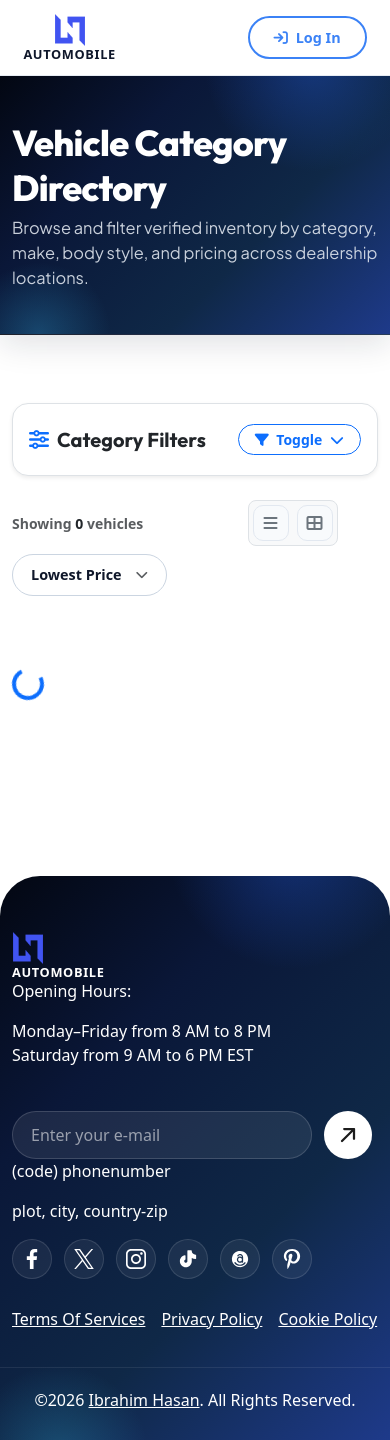
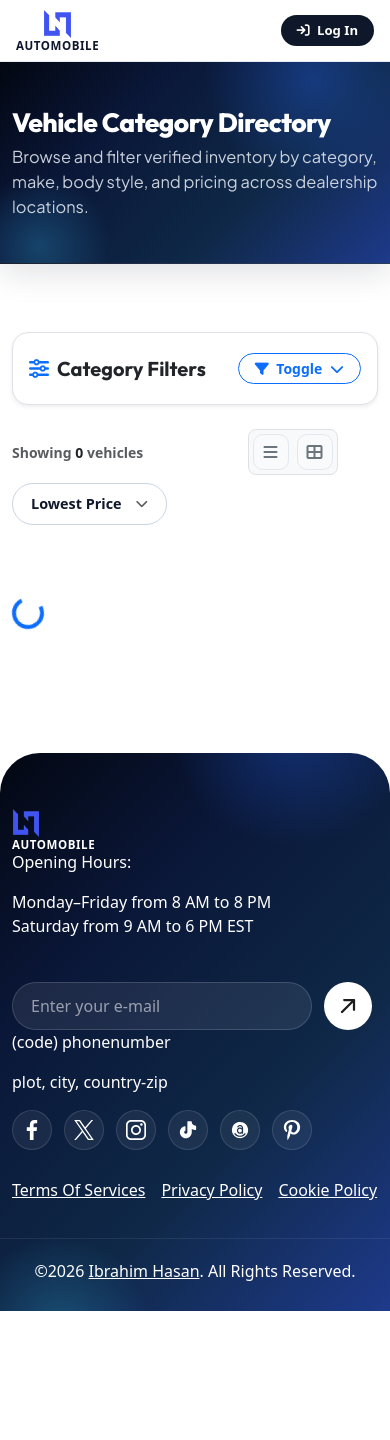
Before and after one commit to iriyasat/internship_django_project, a Django app: template project1/templates/ecommerce/catalog.html in a window 390 px wide. After the commit the page ends 1311 px from the top, so only its background shows below. Run offline with Django 5.2, Linux system fonts and the light colour scheme; the template is opened without the code that fills it, so the values that code supplies are empty; some libraries are stand-ins or nearby versions.

Commit message:
refactor: improve mobile responsiveness with global navbar scaling and updated pagination and catalog layouts

```diff
--- a/project1/static/assets/css/ecommerce.css
+++ b/project1/static/assets/css/ecommerce.css
@@ -102,14 +102,14 @@
 }
 
 .btn-nav-login {
-    padding: 9px 24px;
-    border: 2px solid var(--primary);
-    color: var(--primary);
-    border-radius: 50px;
+    padding: 8px 20px;
+    border-radius: 99px;
+    background: #0f172a;
+    color: #fff;
+    font-weight: 600;
+    font-size: 0.88rem;
     text-decoration: none;
-    font-weight: 700;
-    font-size: 0.9rem;
-    transition: all 0.25s;
+    transition: all 0.2s ease;
 }
 .btn-nav-login:hover {
     background: var(--primary);
@@ -536,34 +536,51 @@
     .grid-cols-2 { grid-template-columns: repeat(2, 1fr); }
     .grid-cols-1 { grid-template-columns: repeat(1, 1fr); }
 }
-@media (max-width: 576px) {
+@media (max-width: 767px) {
     .grid-cols-3, .grid-cols-2, .grid-cols-1 { grid-template-columns: repeat(1, 1fr); }
 }
 
 /* ─── Pagination Styles ─── */
 .pagination {
     display: flex;
-    gap: 8px;
+    gap: 6px;
+    flex-wrap: wrap;
+    justify-content: center;
     list-style: none;
     padding: 0;
+    margin: 20px 0;
 }
 .pagination__link {
-    width: 40px;
-    height: 40px;
-    border-radius: 50%;
+    min-width: 36px;
+    height: 36px;
+    padding: 0 10px;
+    border-radius: 18px;
     display: flex;
     align-items: center;
     justify-content: center;
     border: 1px solid #e2e8f0;
     color: #334155;
     font-weight: 700;
+    font-size: 0.88rem;
     text-decoration: none;
-    transition: all 0.2s;
+    transition: all 0.2s ease;
+    background: #ffffff;
 }
 .pagination__link.active, .pagination__link:hover {
     background: #2563eb;
     color: #ffffff;
     border-color: #2563eb;
+}
+@media (max-width: 576px) {
+    .pagination {
+        gap: 4px;
+    }
+    .pagination__link {
+        min-width: 30px;
+        height: 30px;
+        padding: 0 6px;
+        font-size: 0.78rem;
+    }
 }
 
 /* ─── Sleek Dark Footer ─── */
@@ -747,3 +764,49 @@
     list-style: none !important;
     list-style-type: none !important;
 }
+
+/* ─── Global Mobile Responsiveness & Navbar Scaling ─── */
+body {
+    padding-top: 76px;
+}
+
+@media (max-width: 991px) {
+    body {
+        padding-top: 68px;
+    }
+    .landing-nav {
+        height: 68px;
+        padding: 0 4%;
+    }
+    .landing-nav.scrolled {
+        height: 60px;
+    }
+}
+
+@media (max-width: 576px) {
+    body {
+        padding-top: 62px;
+    }
+    .landing-nav {
+        height: 62px;
+        padding: 0 16px;
+    }
+    .landing-nav.scrolled {
+        height: 56px;
+    }
+    .nav-logo img {
+        height: 28px;
+        width: 28px;
+    }
+    .nav-logo .logo-text {
+        font-size: 0.72rem;
+    }
+    .profile-avatar {
+        width: 36px;
+        height: 36px;
+    }
+    .btn-nav-login {
+        padding: 6px 16px;
+        font-size: 0.82rem;
+    }
+}
--- a/project1/templates/ecommerce/catalog.html
+++ b/project1/templates/ecommerce/catalog.html
@@ -14,6 +14,18 @@
     .listing-sidebar-right__content { width: 100%; }
     .gap-20 { gap: 20px; }
     .mb-32 { margin-bottom: 32px; }
+    @media (max-width: 576px) {
+        .pb-100 { padding-bottom: 32px; }
+        .gap-20 { gap: 14px; }
+        .mb-32 { margin-bottom: 20px; }
+        .ecom-page-header h1 {
+            font-size: 1.65rem !important;
+            line-height: 1.25;
+        }
+        .ecom-page-header p {
+            font-size: 0.88rem;
+        }
+    }
 </style>
 {% endblock %}
 
```
Also changed, not shown: project1/templates/car_sales/index.html (+16 -18 lines).
